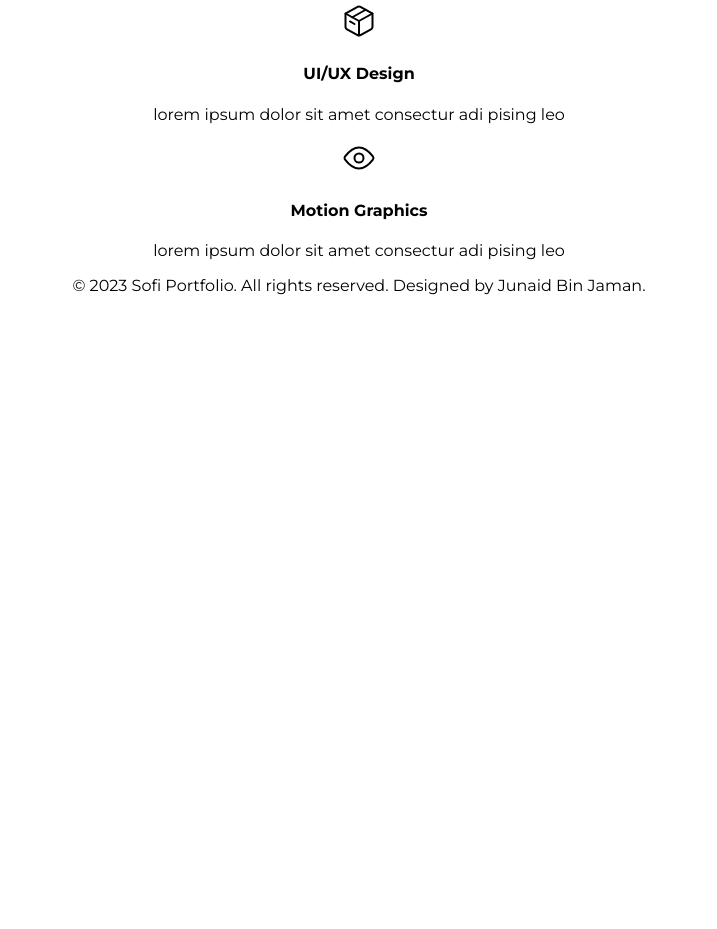
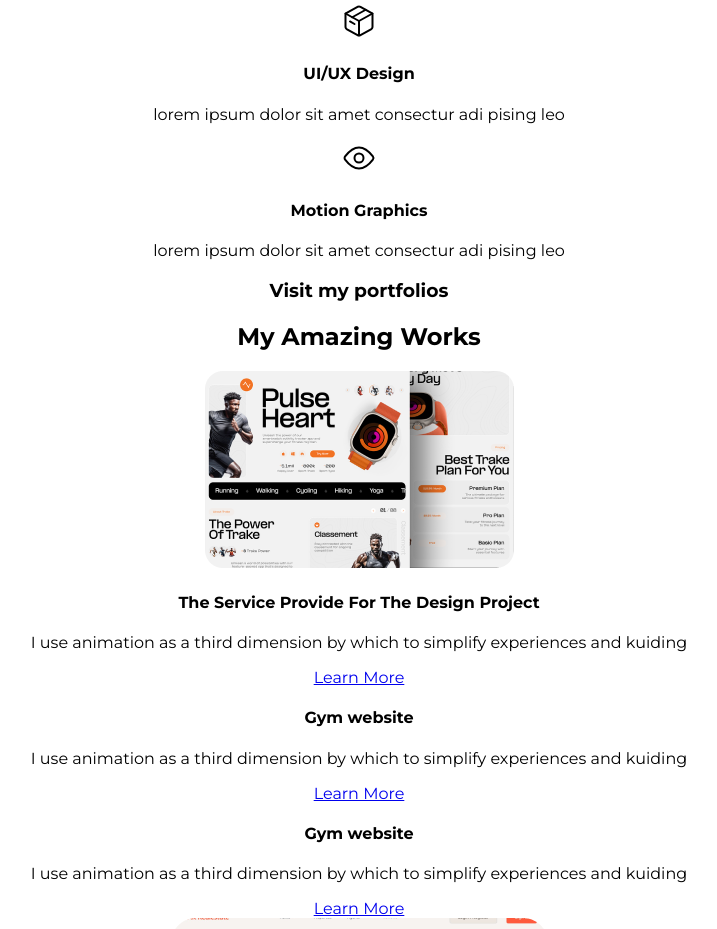
Before and after one commit to Sofi-for-WordPress/Sofi-Portfolio-Plus-Html-Template, a plain HTML site: page index.html in a window 1280 px wide. Shown: the part 2444-3373 px from the top of the page, without its empty margins (281-998 px from the left). Before the commit the page ends 2755 px from the top, so only its background shows below. Drawn offline with Linux system fonts and the light colour scheme.

Commit message:
Portfolio section is completed including w3v validation

```diff
--- a/index.html
+++ b/index.html
@@ -204,7 +204,7 @@ See the LICENSE file for details.
       <!-- About section ends -->
 
       <!-- Services section starts -->
-      <div>
+      <section>
         <div>
           <div>
             <h4>100+</h4>
@@ -316,8 +316,35 @@ See the LICENSE file for details.
             <p>lorem ipsum dolor sit amet consectur adi pising leo</p>
           </div>
         </div>
-      </div>
+      </section>
       <!-- Services section ends -->
+
+      <!-- Portfolio section starts -->
+      <section>
+        <h3>Visit my portfolios</h3>
+        <h2>My Amazing Works</h2>
+        <div>
+          <img src="./assets/images/spht-1.png" width="309" height="197" alt="Portfolio 1">
+          <h4>The Service Provide For
+            The Design Project</h4>
+          <p>I use animation as a third dimension by which to simplify experiences and kuiding</p>
+          <a href="#">Learn More</a>
+        </div>
+        <div>
+          <h4>Gym website</h4>
+          <p>I use animation as a third dimension by which to simplify experiences and kuiding</p>
+          <a href="#">Learn More</a>
+        </div>
+        <div>
+          <h4>Gym website</h4>
+          <p>I use animation as a third dimension by which to simplify experiences and kuiding</p>
+          <a href="#">Learn More</a>
+        </div>
+        <div>
+          <img src="./assets/images/spht-2.png" width="377" height="464" alt="Portfolio 4">
+        </div>
+      </section>
+      <!-- Portfolio section ends -->
 
     </main>
     <!-- Main body ends here -->
```
Also changed, not shown: assets/images/spht-1.png (added), assets/images/spht-2.png (added), public/images/sample-size-1.png (added).
